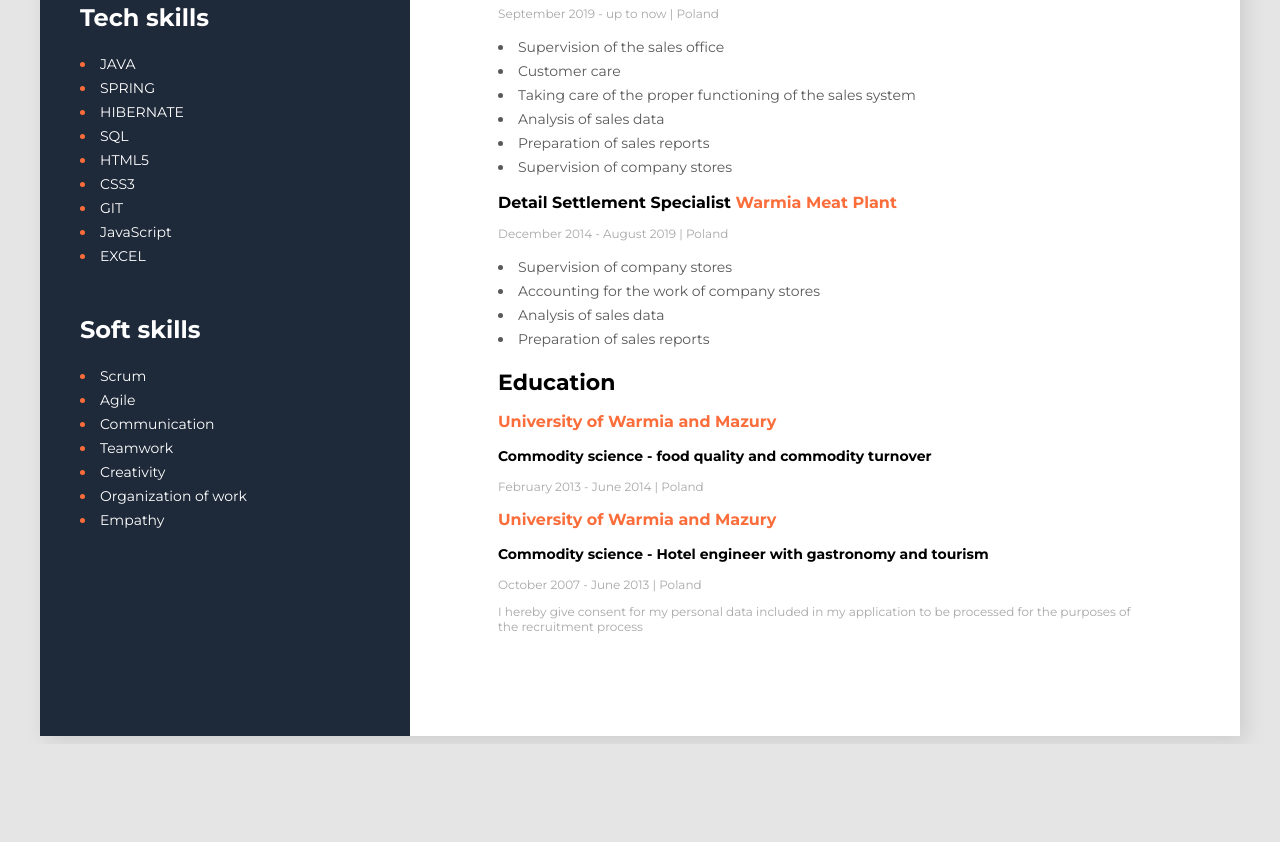
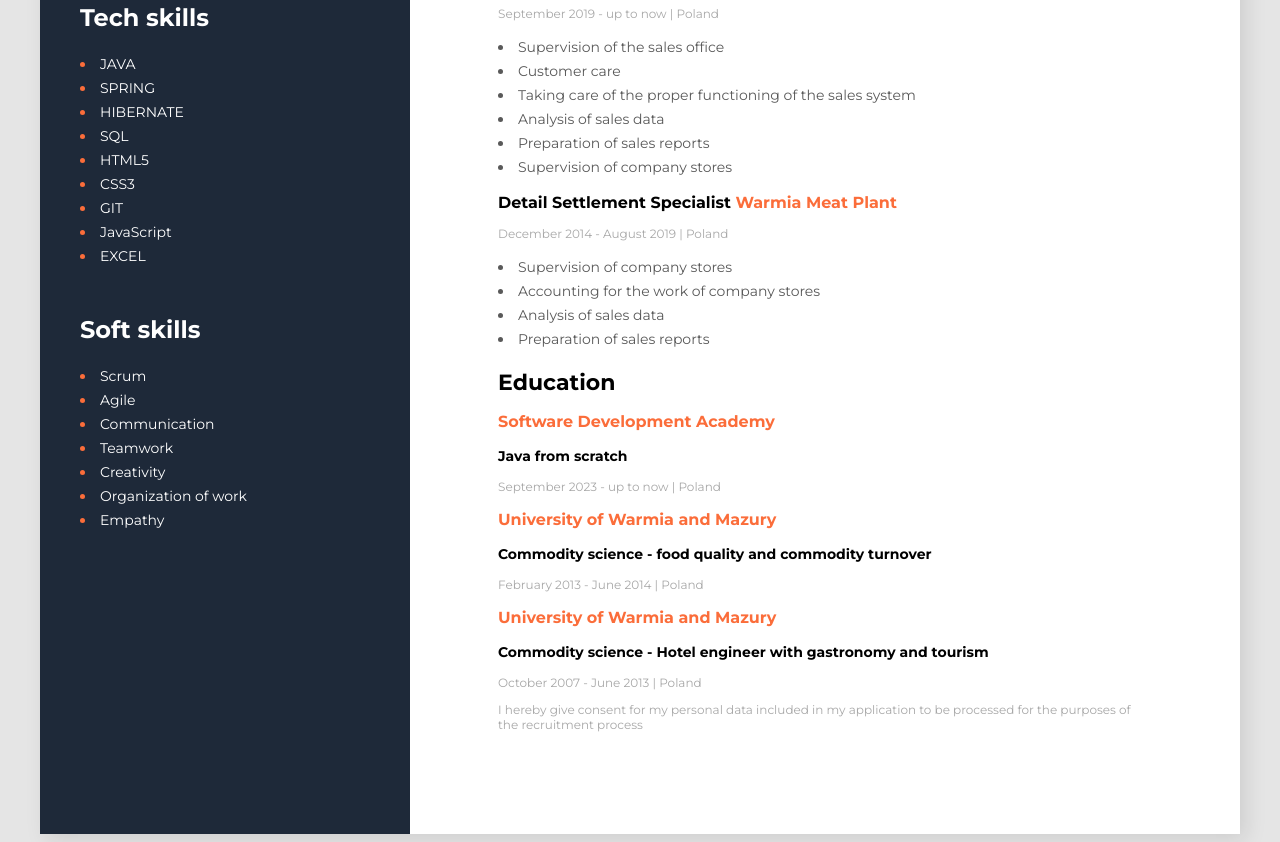
Before and after one commit to Matkaru/CV, a plain HTML site: page index.html in a window 1280 px wide. Shown: the part 723-1565 px from the top of the page. Before the commit the page ends 1467 px from the top, so only its background shows below. Drawn offline with Linux system fonts and the light colour scheme.

Commit message:
add more Educations

```diff
--- a/index.html
+++ b/index.html
@@ -107,6 +107,11 @@
                 <div>
                     <h2 class="heder-primary">Education</h2>
                     <h3 class="university-name">
+                        Software Development Academy
+                    </h3>
+                    <p class="job-title">Java from scratch</p>
+                    <p class="job-date">September 2023 - up to now | Poland</p>
+                    <h3 class="university-name">
                         University of Warmia and Mazury
                     </h3>
                     <p class="job-title">
```
